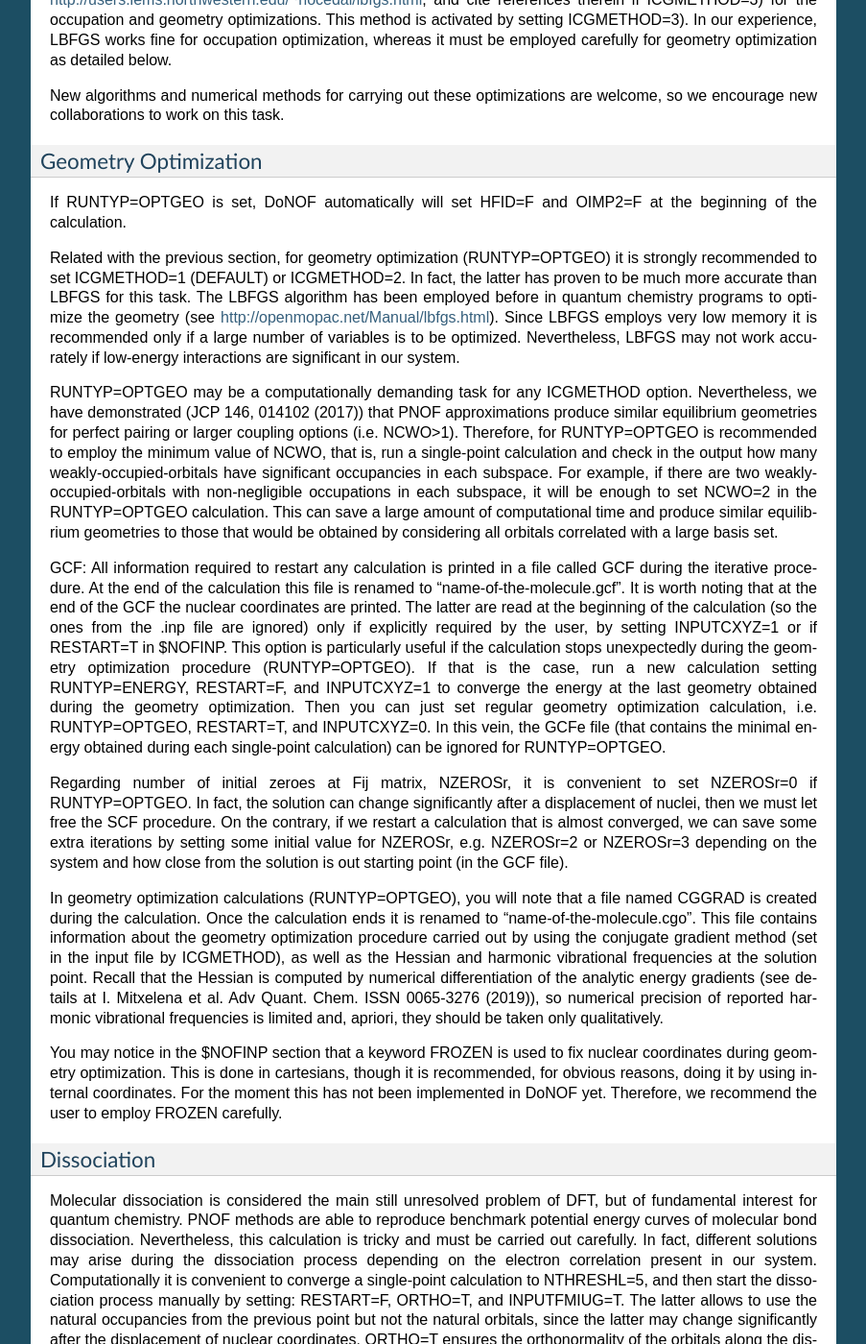
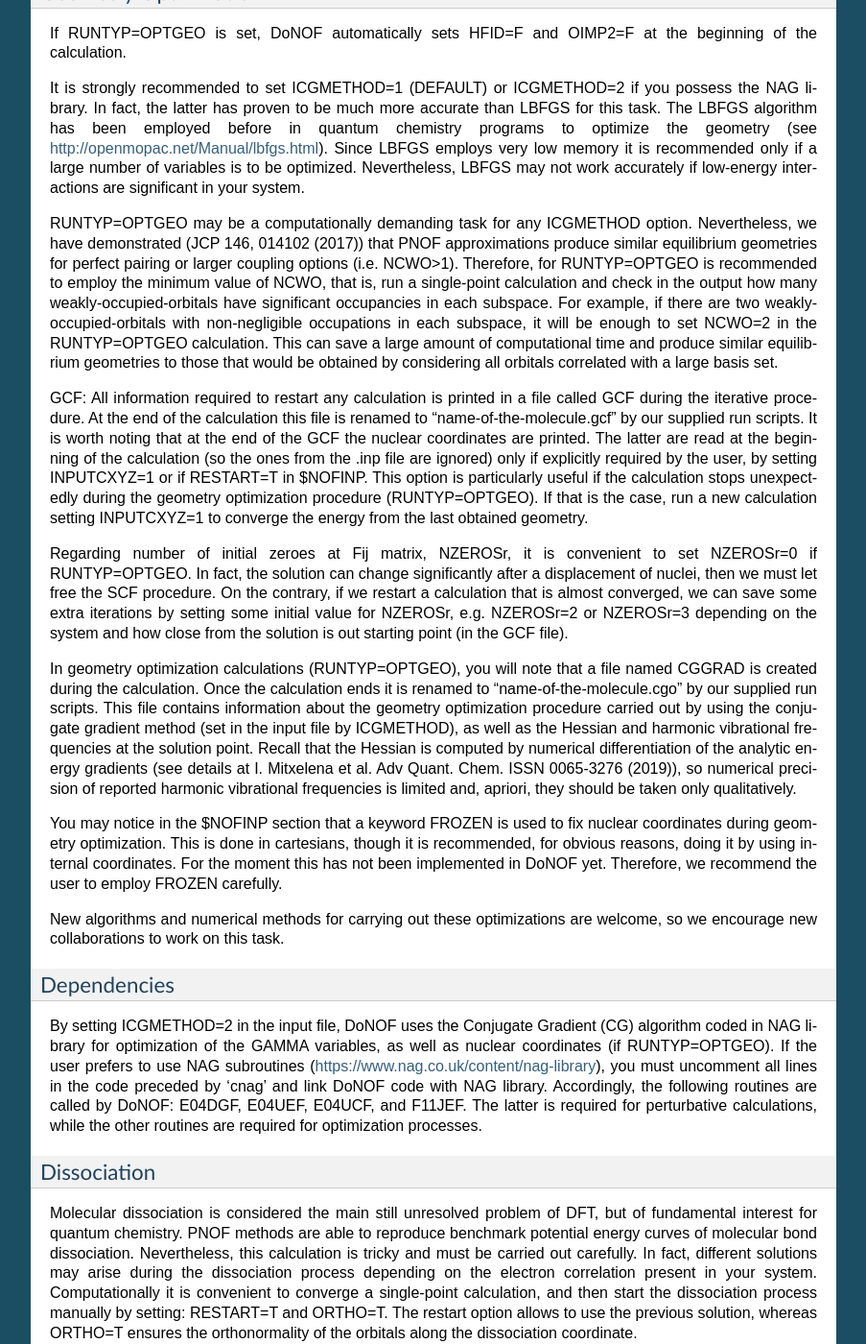
Before and after one commit to DoNOF/DoNOF-Documentation, a Sphinx documentation site: the page built from docs/input.rst, in a window 1280 px wide and 1400 px high, scrolled down 8461 px. Shown: the whole window at 96% size, without its empty margins (198-1101 px from the left). Built offline with Sphinx 7.4.7, drawn with Linux system fonts in a browser that asks for light colours; some of the changed lines change nothing that is shown; some of the changed text lies outside the part shown.

Commit message:
Update input.rst

```diff
--- a/docs/input.rst
+++ b/docs/input.rst
@@ -160,7 +160,7 @@ NCWO:                Number of coupled weakly occupied MOs per strongly occupied
 Convergence criteria in NOF calculation
 ^^^^^^^^^^^^^^^^^^^^^^^^^^^^^^^^^^^^^^^
 
-Fore more info see section 3 in arXiv:2004.xxxxx [physics.chem-ph] by Piris and Mitxelena
+For more info see section 3 in arXiv:2004.xxxxx [physics.chem-ph] by Piris and Mitxelena
 
 NTHRESHL:            Convergence of the Lagrange multipliers, THRESHL=10.0**(-NTHRESHL)
 
@@ -181,7 +181,7 @@ NTHRESHEN:           Convergence of the total energy (OCCOPT), THRESHEN=10.0**(-
 Options for the orbital optimization program (ID method)
 ^^^^^^^^^^^^^^^^^^^^^^^^^^^^^^^^^^^^^^^^^^^^^^^^^^^^^^^^
 
-Fore more info and computational details see section 3 in arXiv:2004.xxxxx [physics.chem-ph] by Piris and Mitxelena
+For more info and computational details see section 3 in arXiv:2004.xxxxx [physics.chem-ph] by Piris and Mitxelena
 
 NOPTORB:             Number of the optimized orbitals
 
@@ -241,10 +241,6 @@ OIMP2:               NOF - Orbital Invariant MP2
 
                      = F       (DEFAULT)
 
-SC2MCPT:             SC2-MCPT perturbation theory is used to correct the PNOF5 Energy. Two outputs: PNOF5-SC2-MCPT and PNOF5-PT2
-
-                     = F       (DEFAULT)
-
 NO1PT2:              Frozen MOs in perturbative calculations. Maximum index of NOs with Occupation = 1
 
                       = -1     = NO1 (DEFAULT)
@@ -252,6 +248,10 @@ NO1PT2:              Frozen MOs in perturbative calculations. Maximum index of N
                       = 0      All NOs are considered
 
                       = Value  User specifies how many NOs are frozen
+
+SC2MCPT:             SC2-MCPT perturbation theory is used to correct the PNOF5 Energy. Two outputs: PNOF5-SC2-MCPT and PNOF5-PT2
+
+                     = F       (DEFAULT)
 
 NEX:                 Number of excluded coupled orbitals in the PNOF5-PT2 calculation
 
@@ -263,35 +263,33 @@ Restart options for GAMMA, C, diagonal F, and nuclear coordinates
 
 RESTART:             Restart from GCF file (DEFAULT=F)
 
-                      = F      ; corresponds to INPUTGAMMA=0,INPUTC=0,INPUTFMIUG=0
+                      = F      ; corresponds to INPUTGAMMA=0,INPUTC=0,INPUTFMIUG=0,INPUTCXYZ=0
 
-                      = T      ; corresponds to INPUTGAMMA=1,INPUTC=1,INPUTFMIUG=1
+                      = T      ; corresponds to INPUTGAMMA=1,INPUTC=1,INPUTFMIUG=1,INPUTCXYZ=1
 
-INPUTGAMMA:          Guess for gamma matrix in NOF
+INPUTGAMMA:          Guess for GAMMA variables (determine the Occupation Numbers)
 
-                      = 0      No input (DEFAULT)
+                      = 0      Close Fermi-Dirac Distribution (DEFAULT)
 
                       = 1      Input from GCF file
 
-INPUTC:              Guess for coefficient matrix in NOF
+INPUTC:              Guess for coefficient matrix (Natural Orbitals)
 
-                      = 0      No input, use HF (DEFAULT)
+                      = 0      Use HCORE or HF Eigenvectors (DEFAULT)
 
                       = 1      Input from GCF file
 
-INPUTFMIUG:          Guess for diagonal elements (FMIUG0)
+INPUTFMIUG:          Guess for diagonal elements of the symmetric F matrix (FMIUG0)
 
-                      = 0      No input (DEFAULT)
+                      = 0      Use single diagonalization of Lagragian (DEFAULT)
 
                       = 1      Input from GCF file
 
 INPUTCXYZ:           Read nuclear coordinates (Cxyz)
 
-                      = 0      From file INP
+                      = 0      From Input file
 
-                      = 1      From file GCF
-
-
+                      = 1      From GCF file
 
 Output options
 ^^^^^^^^^^^^^^
@@ -300,53 +298,56 @@ NPRINT:              Output option (DEFAULT VALUE: 0)
 
                       = 0      Short Printing
 
-                      = 1      Output at initial and final iterations including MOs,Pop,APSG,Lag,IPs,DMs,CJK
+                      = 1      Output at initial and final iterations
 
                       = 2      Output everything at each iteration
 
 IWRITEC:             Output option for the coefficient matrix
 
-                      = 0      No output (DEFAULT)
+                      = 0      Not do it (DEFAULT)
 
-                      = 1      Output the coefficient matrix
+                      = 1      Do it
 
 IMULPOP:             Mulliken population analysis
 
-                      = 0      Do not do (DEFAULT)
+                      = 0      Not do it (DEFAULT)
 
-                      = 1      Do a Mulliken pop. analysis
+                      = 1      Do it
 
 PRINTLAG:            Output option for the lagrange multipliers
 
-                      = F      No output (DEFAULT)
+                      = F      Not do it (DEFAULT)
 
-DIAGLAG:             Diagonalize lagrange multipliers print canonical vectors and print new diagonal elements of 1RDM
+DIAGLAG:             Diagonalize Lagrange multipliers. Print new 1e- Energies, Canonical MOs, and new diagonal elements of the 1RDM
+                      = F      Not do it (DEFAULT)
 
-                      = F      (DEFAULT)
+IEKT:                Calculate the Ionization Potentials using the Extended Koopmans' Theorem (EKT)
 
-IEKT:                Use the EKT (DEFAULT VALUE = 0)
+                      = 0      Not do it (DEFAULT)
 
-                      = 1      Calculate ionization potentials
+                      = 1      Do it
 
-IAIMPAC:             Write information into a WFN file  (UNIT 7) for the AIMPAC program
+IAIMPAC:             Write information into a WFN file (UNIT 7) for the AIMPAC program
 
-                      = 0      Do not do
+                      = 0      Not do it
 
-                      = 1      Write into a WFN file (DEFAULT)
+                      = 1      Do it (DEFAULT)
 
 NOUTRDM:             Print option for atomic RDMs
 
-                      = 0      No output (DEFAULT)
+                      = 0      Not do it (DEFAULT)
 
-                      = 1      Print atomic RDMs in 1RDM and 2RDM files
+                      = 1      Print atomic RDMs in 1DM and 2DM files
 
-NTHRESHDM:           THRESHDM=10.0**(-NTHRESHDM)
+NTHRESHDM:           THRESHDM = 10.0**(-NTHRESHDM)
 
                       = 6      (DEFAULT)
 
-NSQT:                Use an unformatted 2RDM file
+NSQT:                Print OPTION for 2DM file
 
-                      = 1      (DEFAULT)
+                      = 0      Formatted file
+
+                      = 1      Unformatted file (DEFAULT)
 
 NOUTCJK:             Print option for CJ12 and CK12
 
@@ -354,7 +355,7 @@ NOUTCJK:             Print option for CJ12 and CK12
 
                       = 1      Print CJ12 and CK12 in file 'CJK'
 
-NTHRESHCJK:          THRESHCJK=10.0**(-NTHRESHCJK)
+NTHRESHCJK:          THRESHCJK = 10.0**(-NTHRESHCJK)
 
                       = 6      (DEFAULT)
 
@@ -370,7 +371,7 @@ NTHRESHTijab:        THRESHTijab=10.0**(-NTHRESHTijab)
 
 APSG                 Open an APSG file for printing the coefficient matrix ($VEC-$END) and the expansion coefficients of the APSG generating wavefunction.
 
-                      = F      Output (DEFAULT)
+                      = F      No output (DEFAULT)
 
 NTHAPSG:             Threshold for APSG expansion coefficients THAPSG = 10.0**(-NTHAPSG)
 
@@ -425,12 +426,7 @@ ICGMETHOD:           Define the conjugate gradient method in routines OCCOPTr, C
 Additional Notes
 ****************
 
-Dependencies
-^^^^^^^^^^^^
-
-You may notice above that setting ICGMETHOD=2 in the input file DoNOF will use the conjugate gradient algorithm coded in NAG for the optimization of natural occupancies, as well as nuclear coordinates (if RUNTYP=OPTGEO). However, since the license of NAG is restricted (see https://www.nag.co.uk/content/nag-library), these routines are not provided by DoNOF and the user must include them to the code. Namely, the following routines are called by DoNOF if ICGMETHOD=2: E04DGF, E04UEF, E04UCF, and F11JEF. The latter is required for perturbative calculations, while the other routines are required for optimization processes.
-
-That is why by default DoNOF employs the "SUMSL" routine to minimize a general unconstrained objective function.For more details see the next references:
+By default, DoNOF employs the conjugate gradient (CG) method implemented in the "SUMSL" open-source routine to perform the energy optimization with respect to the GAMMA variables (occupation numbers), and the nuclear coordinates if RUNTYP = OPTGEO. For more details on SUMSL, see the following references:
 
 J E Dennis, David Gay, and R E Welsch,
 An Adaptive Nonlinear Least-squares Algorithm,
@@ -453,33 +449,36 @@ Factorized Variable Metric Methods for Unconstrained Optimization,
 Mathematics of Computation,
 Volume 30, pages 796-811, 1976.
 
-Alternatively, we have also implemented the LBFGS algorithm written by J. Nocedal (see http://users.iems.northwestern.edu/~nocedal/lbfgs.html, and cite references therein if ICGMETHOD=3) for the occupation and geometry optimizations. This method is activated by setting ICGMETHOD=3). In our experience, LBFGS works fine for occupation optimization, whereas it must be employed carefully for geometry optimization as detailed below.
-
-New algorithms and numerical methods for carrying out these optimizations are welcome, so we encourage new collaborations to work on this task.
-
+Alternatively, we have also implemented the LBFGS algorithm written by J. Nocedal (see http://users.iems.northwestern.edu/~nocedal/lbfgs.html). This method is activated by setting ICGMETHOD=3. In our experience, LBFGS works fine for occupation optimization, whereas it must be employed carefully for geometry optimization.
 
 Geometry Optimization
 ^^^^^^^^^^^^^^^^^^^^^
 
-If RUNTYP=OPTGEO is set, DoNOF automatically will set HFID=F and OIMP2=F at the beginning of the calculation.
+If RUNTYP=OPTGEO is set, DoNOF automatically sets HFID=F and OIMP2=F at the beginning of the calculation.
 
-Related with the previous section, for geometry optimization (RUNTYP=OPTGEO) it is strongly recommended to set ICGMETHOD=1 (DEFAULT) or ICGMETHOD=2. In fact, the latter has proven to be much more accurate than LBFGS for this task. The LBFGS algorithm has been employed before in quantum chemistry programs to optimize the geometry (see http://openmopac.net/Manual/lbfgs.html). Since LBFGS employs very low memory it is recommended only if a large number of variables is to be optimized. Nevertheless, LBFGS may not work accurately if low-energy interactions are significant in our system.
+It is strongly recommended to set ICGMETHOD=1 (DEFAULT) or ICGMETHOD=2 if you possess the NAG library. In fact, the latter has proven to be much more accurate than LBFGS for this task. The LBFGS algorithm has been employed before in quantum chemistry programs to optimize the geometry (see http://openmopac.net/Manual/lbfgs.html). Since LBFGS employs very low memory it is recommended only if a large number of variables is to be optimized. Nevertheless, LBFGS may not work accurately if low-energy interactions are significant in your system.
 
 RUNTYP=OPTGEO may be a computationally demanding task for any ICGMETHOD option. Nevertheless, we have demonstrated (JCP 146, 014102 (2017)) that PNOF approximations produce similar equilibrium geometries for perfect pairing or larger coupling options (i.e. NCWO>1). Therefore, for RUNTYP=OPTGEO is recommended to employ the minimum value of NCWO, that is, run a single-point calculation and check in the output how many weakly-occupied-orbitals have significant occupancies in each subspace. For example, if there are two weakly-occupied-orbitals with non-negligible occupations in each subspace, it will be enough to set NCWO=2 in the RUNTYP=OPTGEO calculation. This can save a large amount of computational time and produce similar equilibrium geometries to those that would be obtained by considering all orbitals correlated with a large basis set.
 
-GCF: All information required to restart any calculation is printed in a file called GCF during the iterative procedure. At the end of the calculation this file is renamed to "name-of-the-molecule.gcf". It is worth noting that at the end of the GCF the nuclear coordinates are printed. The latter are read at the beginning of the calculation (so the ones from the .inp file are ignored) only if explicitly required by the user, by setting INPUTCXYZ=1 or if RESTART=T in $NOFINP. This option is particularly useful if the calculation stops unexpectedly during the geometry optimization procedure (RUNTYP=OPTGEO). If that is the case, run a new calculation setting RUNTYP=ENERGY, RESTART=F, and INPUTCXYZ=1 to converge the energy at the last geometry obtained during the geometry optimization. Then you can just set regular geometry optimization calculation, i.e. RUNTYP=OPTGEO, RESTART=T, and INPUTCXYZ=0. In this vein, the GCFe file (that contains the minimal energy obtained during each single-point calculation) can be ignored for RUNTYP=OPTGEO.
+GCF: All information required to restart any calculation is printed in a file called GCF during the iterative procedure. At the end of the calculation this file is renamed to "name-of-the-molecule.gcf" by our supplied run scripts. It is worth noting that at the end of the GCF the nuclear coordinates are printed. The latter are read at the beginning of the calculation (so the ones from the .inp file are ignored) only if explicitly required by the user, by setting INPUTCXYZ=1 or if RESTART=T in $NOFINP. This option is particularly useful if the calculation stops unexpectedly during the geometry optimization procedure (RUNTYP=OPTGEO). If that is the case, run a new calculation setting INPUTCXYZ=1 to converge the energy from the last obtained geometry.
 
 Regarding number of initial zeroes at Fij matrix, NZEROSr, it is convenient to set NZEROSr=0 if RUNTYP=OPTGEO. In fact, the solution can change significantly after a displacement of nuclei, then we must let free the SCF procedure. On the contrary, if we restart a calculation that is almost converged, we can save some extra iterations by setting some initial value for NZEROSr, e.g. NZEROSr=2 or NZEROSr=3 depending on the system and how close from the solution is out starting point (in the GCF file).
 
-In geometry optimization calculations (RUNTYP=OPTGEO), you will note that a file named CGGRAD is created during the calculation. Once the calculation ends it is renamed to "name-of-the-molecule.cgo". This file contains information about the geometry optimization procedure carried out by using the conjugate gradient method (set in the input file by ICGMETHOD), as well as the Hessian and harmonic vibrational frequencies at the solution point. Recall that the Hessian is computed by numerical differentiation of the analytic energy gradients (see details at I. Mitxelena et al. Adv Quant. Chem. ISSN 0065-3276 (2019)), so numerical precision of reported harmonic vibrational frequencies is limited and, apriori, they should be taken only qualitatively.
+In geometry optimization calculations (RUNTYP=OPTGEO), you will note that a file named CGGRAD is created during the calculation. Once the calculation ends it is renamed to "name-of-the-molecule.cgo" by our supplied run scripts. This file contains information about the geometry optimization procedure carried out by using the conjugate gradient method (set in the input file by ICGMETHOD), as well as the Hessian and harmonic vibrational frequencies at the solution point. Recall that the Hessian is computed by numerical differentiation of the analytic energy gradients (see details at I. Mitxelena et al. Adv Quant. Chem. ISSN 0065-3276 (2019)), so numerical precision of reported harmonic vibrational frequencies is limited and, apriori, they should be taken only qualitatively.
 
 You may notice in the $NOFINP section that a keyword FROZEN is used to fix nuclear coordinates during geometry optimization. This is done in cartesians, though it is recommended, for obvious reasons, doing it by using internal coordinates. For the moment this has not been implemented in DoNOF yet. Therefore, we recommend the user to employ FROZEN carefully.
 
+New algorithms and numerical methods for carrying out these optimizations are welcome, so we encourage new collaborations to work on this task.
+
+Dependencies
+^^^^^^^^^^^^
+
+By setting ICGMETHOD=2 in the input file, DoNOF uses the Conjugate Gradient (CG) algorithm coded in NAG library for optimization of the GAMMA variables, as well as nuclear coordinates (if RUNTYP=OPTGEO). If the user prefers to use NAG subroutines (https://www.nag.co.uk/content/nag-library), you must uncomment all lines in the code preceded by 'cnag' and link DoNOF code with NAG library. Accordingly, the following routines are called by DoNOF: E04DGF, E04UEF, E04UCF, and F11JEF. The latter is required for perturbative calculations, while the other routines are required for optimization processes.
 
 Dissociation
 ^^^^^^^^^^^^
 
-Molecular dissociation is considered the main still unresolved problem of DFT, but of fundamental interest for quantum chemistry. PNOF methods are able to reproduce benchmark potential energy curves of molecular bond dissociation. Nevertheless, this calculation is tricky and must be carried out carefully. In fact, different solutions may arise during the dissociation process depending on the electron correlation present in our system. Computationally it is convenient to converge a single-point calculation to NTHRESHL=5, and then start the dissociation process manually by setting: RESTART=F, ORTHO=T, and INPUTFMIUG=T. The latter allows to use the natural occupancies from the previous point but not the natural orbitals, since the latter may change significantly after the displacement of nuclear coordinates. ORTHO=T ensures the orthonormality of the orbitals along the dissociation procedure.
+Molecular dissociation is considered the main still unresolved problem of DFT, but of fundamental interest for quantum chemistry. PNOF methods are able to reproduce benchmark potential energy curves of molecular bond dissociation. Nevertheless, this calculation is tricky and must be carried out carefully. In fact, different solutions may arise during the dissociation process depending on the electron correlation present in your system. Computationally it is convenient to converge a single-point calculation, and then start the dissociation process manually by setting: RESTART=T and ORTHO=T. The restart option allows to use the previous solution, whereas ORTHO=T ensures the orthonormality of the orbitals along the dissociation coordinate.
 
 Symmetry
 ^^^^^^^^
@@ -495,4 +494,4 @@ The WFN file contains the necessary info to study the output data by using exter
 Numerical Precision
 ^^^^^^^^^^^^^^^^^^^
 
-You may notice that different numerical precision is shown for each quantity (orbitals, energy, occupancies, etc) in the output file. The latter is done according to the trustworthy precision inherent to NOF methods. On the contrary, for other purposes such as restarting a calculation is more convenient to employ as much digits as possible. Accordingly, you should use data from the GCF file.
+You may notice that different numerical precision is shown for each quantity (orbitals, energy, occupancies, etc) in the output file. The latter is done according to the trustworthy precision inherent to NOF methods. On the contrary, for other purposes is more convenient to employ as much digits as possible.
```
